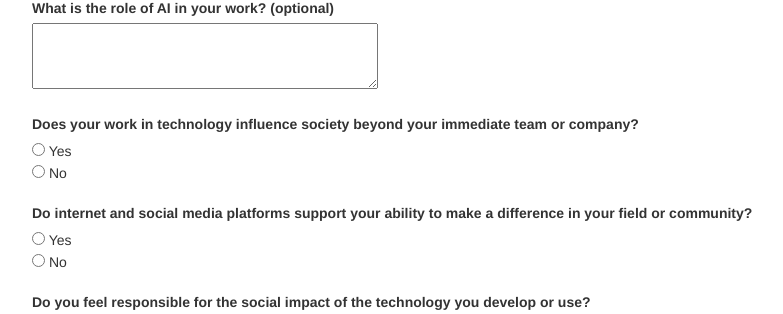
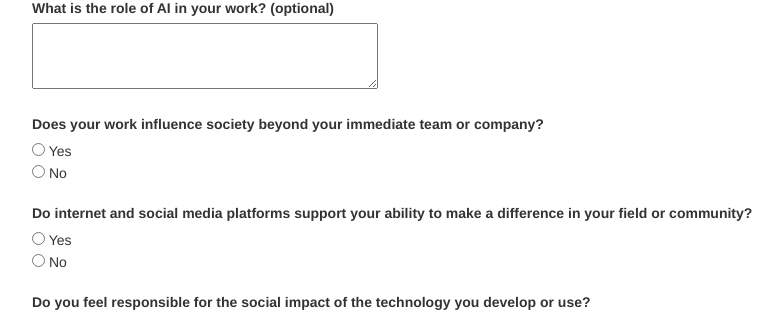
Before and after one commit to Korneliusz93/IT_thinking_questionnaire, a Python web app: template quest_app/templates/questionnaire.jinja2 in a window 1280 px wide. Shown: the part 1073-1387 px from the top of the page, without its empty margins (233-1016 px from the left). Run offline with Jinja, Linux system fonts and the light colour scheme; the template is opened without the code that fills it, so the values that code supplies are empty; some libraries are stand-ins or nearby versions.

Commit message:
Update questionnaire.jinja2

```diff
--- a/quest_app/templates/questionnaire.jinja2
+++ b/quest_app/templates/questionnaire.jinja2
@@ -46,7 +46,7 @@
   <textarea name="role_of_ai" rows="3" cols="40"></textarea><br><br>
 
   <!-- New broader influence questions -->
-  <label>Does your work in technology influence society beyond your immediate team or company?</label><br>
+  <label>Does your work influence society beyond your immediate team or company?</label><br>
   <input type="radio" name="work_influence_society" value="YES" required> Yes<br>
   <input type="radio" name="work_influence_society" value="NO"> No<br><br>
 
```
